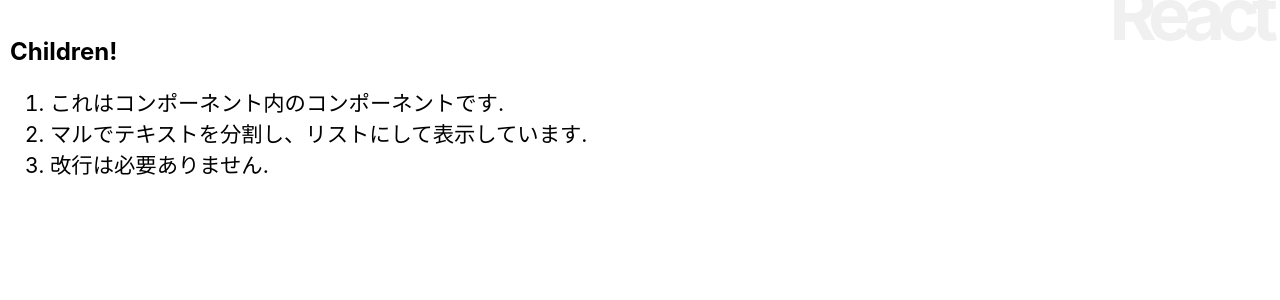
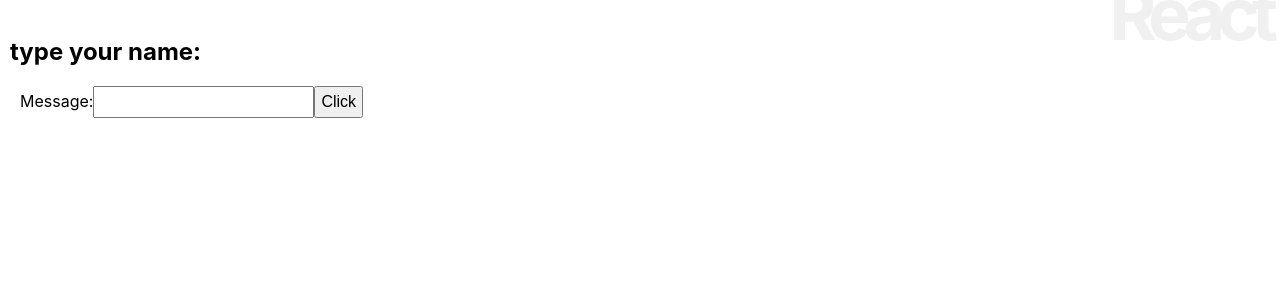
Before and after one commit to jackkitte/React_Next_Beginner, a React (Create React App) app: page / in a window 1280 px wide. Shown: the top 300 px of the page. Built offline with nearby package versions, Linux system fonts and the light colour scheme.

Commit message:
フォームの利用

```diff
--- a/src/App.js
+++ b/src/App.js
@@ -10,6 +10,10 @@
     fontSize: "20pt",
     color: "#900",
     margin: "20px 0px",
+    padding: "5px",
+  }
+  inputStyle = {
+    fontSize: "12pt",
     padding: "5px",
   }
 
@@ -28,7 +32,7 @@
 
   doSubmit(event) {
     this.setState({
-      message: 'Hello, ' + this.input + '::'
+      message: 'Hello, ' + this.input + '!!'
     });
     event.preventDefault();
   }
@@ -37,40 +41,14 @@
     return (
       <div>
         <h1>React</h1>
-        <Message title='Children!'>
-          これはコンポーネント内のコンポーネントです。
-          マルでテキストを分割し、リストにして表示しています。
-          改行は必要ありません。
-        </Message>
-      </div>
-    )
-  }
-}
-
-class Message extends Component {
-  li = {
-    fontSize: "16pt",
-    color: "#06",
-    margin: "0px",
-    padding: "0px"
-  }
-
-  render() {
-    let content = this.props.children;
-    let arr = content.split('。');
-    let arr2 = [];
-    for (let i = 0; i < arr.length; i++) {
-      if (arr[i].trim() != '') {
-        arr2.push(arr[i]);
-      }
-    }
-    let list = arr2.map((value, key) => (
-      <li style={this.li} key={key}>{value}.</li>
-    ));
-    return (
-      <div>
-        <h2>{this.props.title}</h2>
-        <ol>{list}</ol>
+        <h2>{this.state.message}</h2>
+        <form onSubmit={this.doSubmit}>
+          <label>
+            <span style={this.inputStyle}></span>Message:
+            <input type="text" style={this.inputStyle} onChange={this.doChange} />
+          </label>
+          <input type="submit" style={this.inputStyle} value="Click" />
+        </form>
       </div>
     )
   }
```
